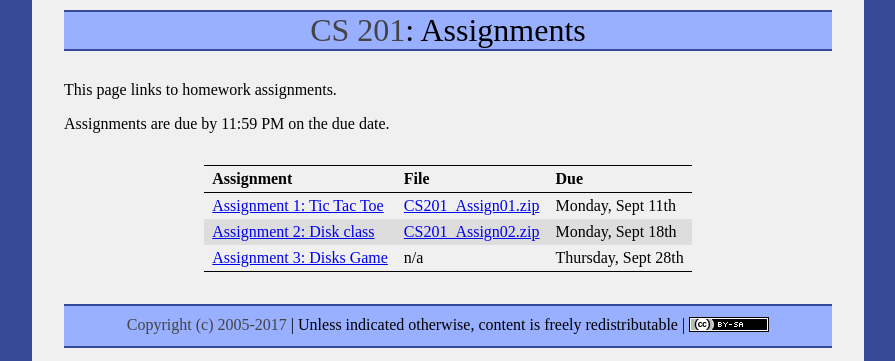
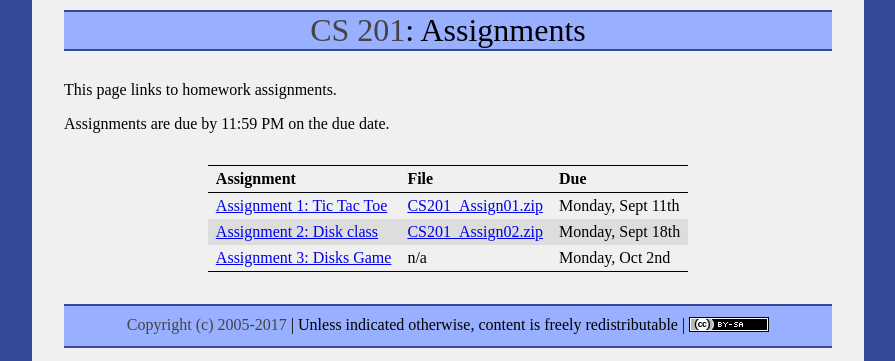
Before and after one commit to ycpcs/cs201-fall2017, a Jekyll site: the page built from assign/index.md, in a window 1280 px wide. Shown: the top 361 px of the page, without its empty margins (192-1087 px from the left). Built offline with Jekyll 4.4.1, drawn with Linux system fonts in a browser that asks for light colours.

Commit message:
move due date for assignment 3

```diff
--- a/assign/index.md
+++ b/assign/index.md
@@ -11,4 +11,4 @@ Assignments are due by 11:59 PM on the due date.
 > ---------- | ---- | ---
 > [Assignment 1: Tic Tac Toe](assign01.html) | [CS201\_Assign01.zip](CS201_Assign01.zip) | Monday, Sept 11th
 > [Assignment 2: Disk class](assign02.html) | [CS201\_Assign02.zip](CS201_Assign02.zip) | Monday, Sept 18th
-> [Assignment 3: Disks Game](assign03.html) | n/a | Thursday, Sept 28th
+> [Assignment 3: Disks Game](assign03.html) | n/a | Monday, Oct 2nd
```
Also changed, not shown: assign/assign03.md (+1 -1 lines), index.md (+1 -0 lines).
